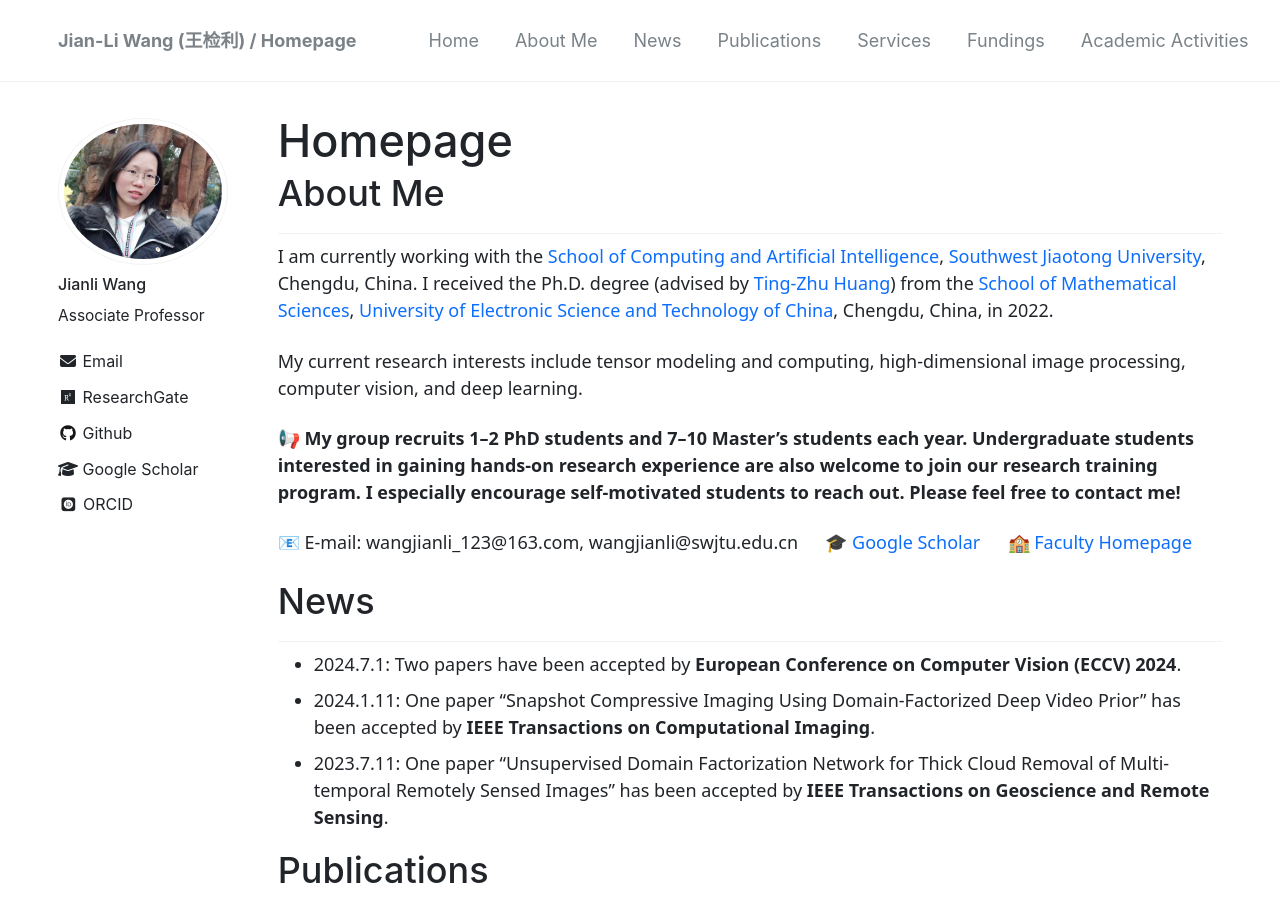
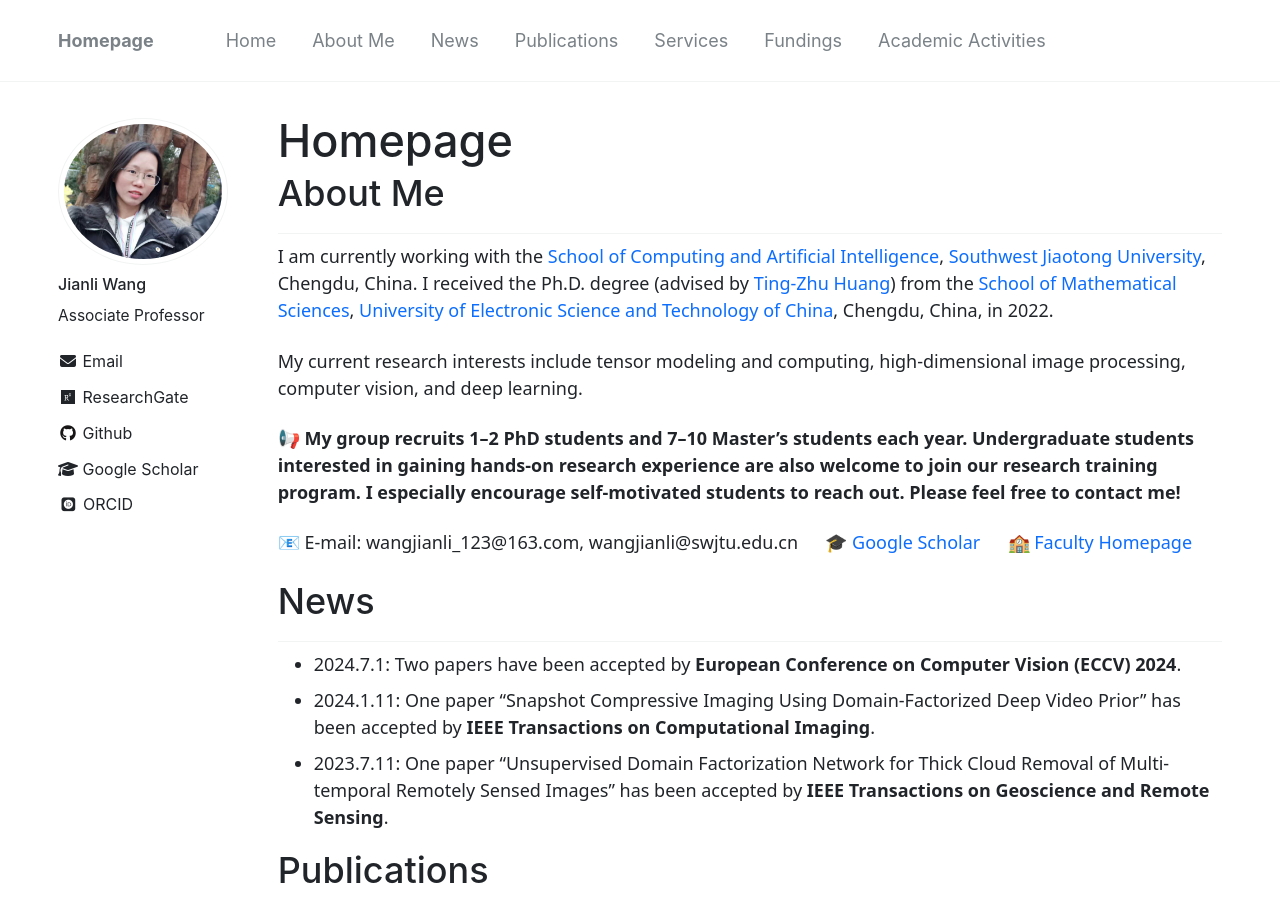
Before and after one commit to wangjianli123/wangjianli123.github.io, a Jekyll site: the page built from _pages/index.md, in a window 1280 px wide and 900 px high. Built offline with Jekyll 4.4.1, drawn with Linux system fonts in a browser that asks for light colours; nearby versions of some CDN libraries; some web fonts are replaced; comment, search, counter and statistics services are not loaded.

Commit message:
Update _config.yml

```diff
--- a/_config.yml
+++ b/_config.yml
@@ -7,7 +7,7 @@
 
 # Site Settings
 locale                   : "en-US"
-title                    : "Jian-Li Wang (王检利) / Homepage"
+title                    : "Homepage"
 title_separator          : "-"
 name                     : &name "Jian-Li Wang"
 description              : &description "personal description"
```
